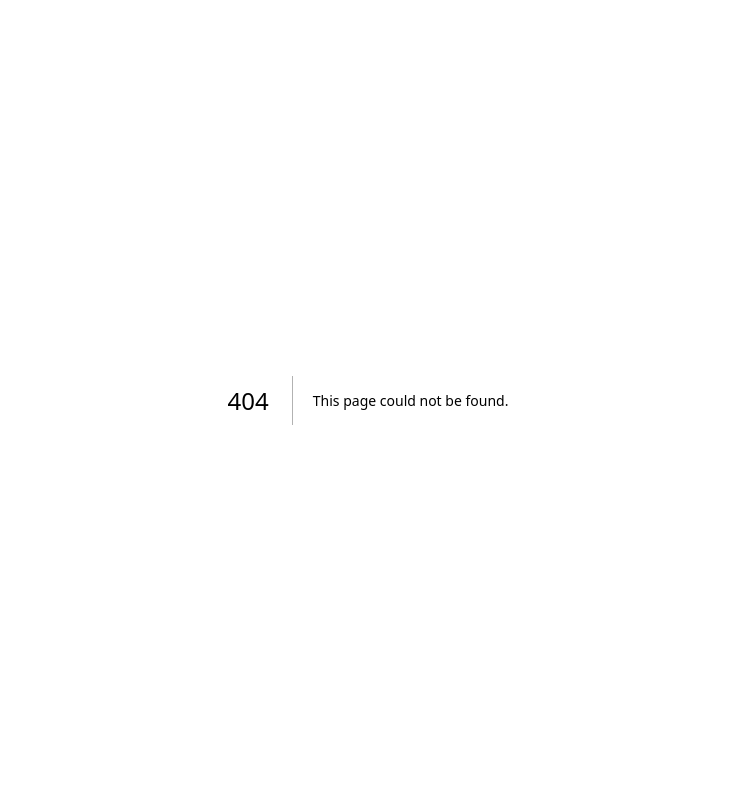
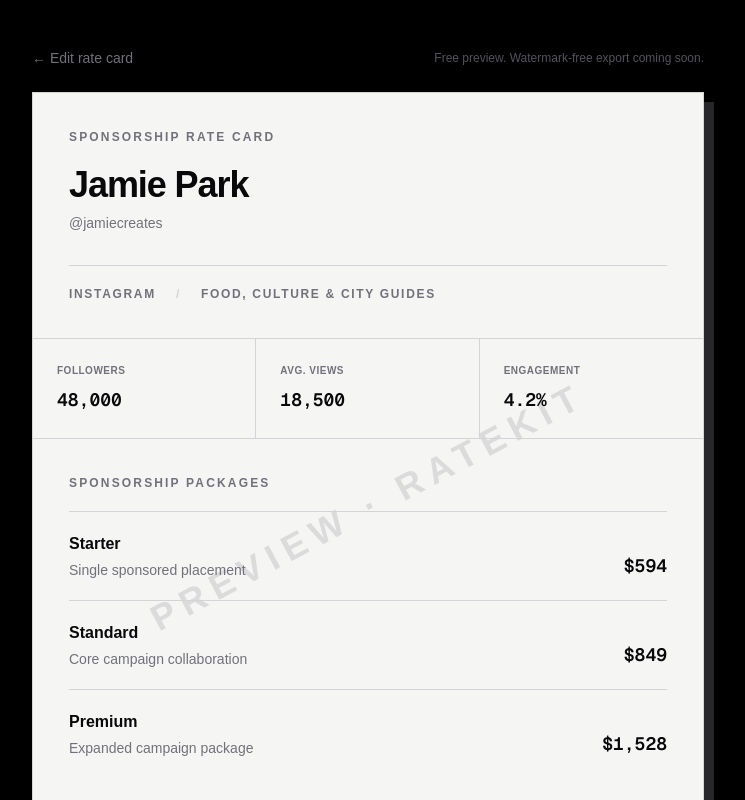
Before and after one commit to Hyeonseom726/RateKit, a Next.js app: page /preview in a window 1280 px wide. Before the commit this address had no page. Shown: the top 800 px of the page, without its empty margins (272-1017 px from the left). Built offline with nearby package versions, Linux system fonts and the light colour scheme.

Commit message:
Add login-free rate card preview flow

```diff
--- a/src/app/generate/page.tsx
+++ b/src/app/generate/page.tsx
@@ -2,6 +2,7 @@
 
 import { useMemo, useState } from "react";
 import Link from "next/link";
+import { useRouter } from "next/navigation";
 
 const platforms = [
   "Instagram",
@@ -129,6 +130,7 @@ function Field({
 
 export default function GeneratePage() {
   const [form, setForm] = useState<FormState>(initialForm);
+  const router = useRouter();
 
   const rates = useMemo(
     () =>
@@ -143,6 +145,16 @@ export default function GeneratePage() {
 
   function updateField(name: keyof FormState, value: string) {
     setForm((current) => ({ ...current, [name]: value }));
+  }
+
+  function openPreview() {
+    const params = new URLSearchParams();
+
+    Object.entries(form).forEach(([key, value]) => {
+      params.set(key, value);
+    });
+
+    router.push(`/preview?${params.toString()}`);
   }
 
   return (
@@ -263,6 +275,14 @@ export default function GeneratePage() {
               />
             </div>
           </form>
+
+          <button
+            type="button"
+            onClick={openPreview}
+            className="mt-8 w-full bg-stone-100 px-6 py-3 text-sm font-semibold text-black transition-colors hover:bg-amber-200"
+          >
+            Generate preview
+          </button>
 
           <p className="mt-8 border-t border-zinc-800 pt-6 text-xs leading-5 text-zinc-600">
             Estimates are a starting point based on audience size, average
--- /dev/null
+++ b/src/app/preview/page.tsx
@@ -0,0 +1,266 @@
+import Link from "next/link";
+
+const platforms = [
+  "Instagram",
+  "YouTube",
+  "TikTok",
+  "X",
+  "Newsletter",
+] as const;
+
+type Platform = (typeof platforms)[number];
+
+type SearchParams = Promise<
+  Record<string, string | string[] | undefined>
+>;
+
+const platformMultipliers: Record<Platform, number> = {
+  Instagram: 1,
+  YouTube: 1.8,
+  TikTok: 0.8,
+  X: 0.7,
+  Newsletter: 2,
+};
+
+const defaults = {
+  creatorName: "Jamie Park",
+  creatorHandle: "@jamiecreates",
+  niche: "Food, culture & city guides",
+  platform: "Instagram" as Platform,
+  followers: "48000",
+  avgViews: "18500",
+  engagementRate: "4.2",
+  contactEmail: "hello@jamie.com",
+};
+
+function getParam(
+  params: Awaited<SearchParams>,
+  name: string,
+  fallback: string,
+) {
+  const value = params[name];
+
+  return typeof value === "string" ? value : fallback;
+}
+
+function getPlatform(value: string): Platform {
+  return platforms.includes(value as Platform)
+    ? (value as Platform)
+    : defaults.platform;
+}
+
+function getNumber(value: string) {
+  const number = Number(value);
+
+  return Number.isFinite(number) ? number : 0;
+}
+
+function estimateRates(
+  platform: Platform,
+  followers: number,
+  avgViews: number,
+  engagementRate: number,
+) {
+  const reachScore = avgViews * 0.025;
+  const followerScore = followers * 0.003;
+  const engagementBoost = Math.max(1, engagementRate / 3);
+  const base =
+    (reachScore + followerScore) *
+    platformMultipliers[platform] *
+    engagementBoost;
+
+  return {
+    starter: Math.max(25, Math.round(base * 0.7)),
+    standard: Math.max(50, Math.round(base)),
+    premium: Math.max(100, Math.round(base * 1.8)),
+  };
+}
+
+function formatNumber(value: string) {
+  return getNumber(value).toLocaleString("en-US");
+}
+
+function formatPrice(value: number) {
+  return `$${value.toLocaleString("en-US")}`;
+}
+
+function formatHandle(value: string) {
+  const handle = value.trim();
+
+  if (!handle) {
+    return "@creator";
+  }
+
+  return handle.startsWith("@") ? handle : `@${handle}`;
+}
+
+export default async function PreviewPage({
+  searchParams,
+}: {
+  searchParams: SearchParams;
+}) {
+  const params = await searchParams;
+  const creatorName = getParam(params, "creatorName", defaults.creatorName);
+  const creatorHandle = getParam(
+    params,
+    "creatorHandle",
+    defaults.creatorHandle,
+  );
+  const niche = getParam(params, "niche", defaults.niche);
+  const platform = getPlatform(
+    getParam(params, "platform", defaults.platform),
+  );
+  const followers = getParam(params, "followers", defaults.followers);
+  const avgViews = getParam(params, "avgViews", defaults.avgViews);
+  const engagementRate = getParam(
+    params,
+    "engagementRate",
+    defaults.engagementRate,
+  );
+  const contactEmail = getParam(
+    params,
+    "contactEmail",
+    defaults.contactEmail,
+  );
+  const rates = estimateRates(
+    platform,
+    getNumber(followers),
+    getNumber(avgViews),
+    getNumber(engagementRate),
+  );
+
+  return (
+    <main className="min-h-screen bg-black px-5 py-8 text-zinc-100 sm:px-8 sm:py-12">
+      <div className="mx-auto w-full max-w-2xl">
+        <div className="mb-6 flex flex-col gap-3 sm:flex-row sm:items-center sm:justify-between">
+          <Link
+            href="/generate"
+            className="text-sm text-zinc-500 transition-colors hover:text-stone-200"
+          >
+            ← Edit rate card
+          </Link>
+          <p className="text-xs text-zinc-600">
+            Free preview. Watermark-free export coming soon.
+          </p>
+        </div>
+
+        <article className="relative w-full overflow-hidden border border-stone-300 bg-stone-100 text-zinc-950 shadow-[10px_10px_0_0_#27272a]">
+          <div className="pointer-events-none absolute inset-0 z-0 flex items-center justify-center overflow-hidden">
+            <span className="-rotate-[28deg] whitespace-nowrap text-3xl font-semibold tracking-[0.22em] text-zinc-500/20 sm:text-4xl">
+              PREVIEW · RATEKIT
+            </span>
+          </div>
+
+          <div className="relative z-10 min-w-0 border-b border-zinc-300 p-6 sm:p-9">
+            <p className="text-xs font-semibold uppercase tracking-[0.18em] text-zinc-500">
+              Sponsorship rate card
+            </p>
+            <h1 className="mt-5 [overflow-wrap:anywhere] text-3xl font-semibold tracking-[-0.03em] sm:text-4xl">
+              {creatorName || "Creator name"}
+            </h1>
+            <p className="mt-2 [overflow-wrap:anywhere] text-sm text-zinc-500">
+              {formatHandle(creatorHandle)}
+            </p>
+            <div className="mt-8 flex flex-wrap gap-x-5 gap-y-2 border-t border-zinc-300 pt-5 text-xs font-semibold uppercase tracking-[0.14em] text-zinc-500">
+              <span>{platform}</span>
+              <span className="text-zinc-300">/</span>
+              <span className="min-w-0 [overflow-wrap:anywhere]">
+                {niche || "Creator niche"}
+              </span>
+            </div>
+          </div>
+
+          <div className="relative z-10 grid grid-cols-3 border-b border-zinc-300">
+            <Stat label="Followers" value={formatNumber(followers)} />
+            <Stat label="Avg. views" value={formatNumber(avgViews)} />
+            <Stat
+              label="Engagement"
+              value={`${getNumber(engagementRate)}%`}
+              last
+            />
+          </div>
+
+          <div className="relative z-10 p-6 sm:p-9">
+            <p className="text-xs font-semibold uppercase tracking-[0.18em] text-zinc-500">
+              Sponsorship packages
+            </p>
+            <div className="mt-5 border-t border-zinc-300">
+              <PackageRow
+                name="Starter"
+                description="Single sponsored placement"
+                price={rates.starter}
+              />
+              <PackageRow
+                name="Standard"
+                description="Core campaign collaboration"
+                price={rates.standard}
+              />
+              <PackageRow
+                name="Premium"
+                description="Expanded campaign package"
+                price={rates.premium}
+              />
+            </div>
+          </div>
+
+          <div className="relative z-10 border-t border-zinc-300 px-6 py-5 text-xs text-zinc-500 sm:px-9">
+            <div className="flex flex-col gap-2 sm:flex-row sm:items-center sm:justify-between">
+              <span>Valid for 30 days</span>
+              <span className="min-w-0 [overflow-wrap:anywhere] font-semibold text-zinc-900">
+                {contactEmail || "contact@example.com"}
+              </span>
+            </div>
+            <p className="mt-4 border-t border-zinc-300 pt-4 text-center font-semibold uppercase tracking-[0.16em] text-zinc-400">
+              Made with RateKit
+            </p>
+          </div>
+        </article>
+      </div>
+    </main>
+  );
+}
+
+function Stat({
+  label,
+  value,
+  last = false,
+}: {
+  label: string;
+  value: string;
+  last?: boolean;
+}) {
+  return (
+    <div
+      className={`min-w-0 p-4 sm:p-6 ${last ? "" : "border-r border-zinc-300"}`}
+    >
+      <p className="text-[10px] font-semibold uppercase tracking-wider text-zinc-500">
+        {label}
+      </p>
+      <p className="mt-2 [overflow-wrap:anywhere] font-mono text-base font-semibold sm:text-lg">
+        {value}
+      </p>
+    </div>
+  );
+}
+
+function PackageRow({
+  name,
+  description,
+  price,
+}: {
+  name: string;
+  description: string;
+  price: number;
+}) {
+  return (
+    <div className="grid min-w-0 gap-3 border-b border-zinc-300 py-5 last:border-b-0 sm:grid-cols-[minmax(0,1fr)_minmax(0,12rem)] sm:items-end sm:gap-6">
+      <div className="min-w-0">
+        <h2 className="font-semibold">{name}</h2>
+        <p className="mt-1 text-sm text-zinc-500">{description}</p>
+      </div>
+      <p className="min-w-0 [overflow-wrap:anywhere] font-mono text-lg font-semibold sm:text-right">
+        {formatPrice(price)}
+      </p>
+    </div>
+  );
+}
```
